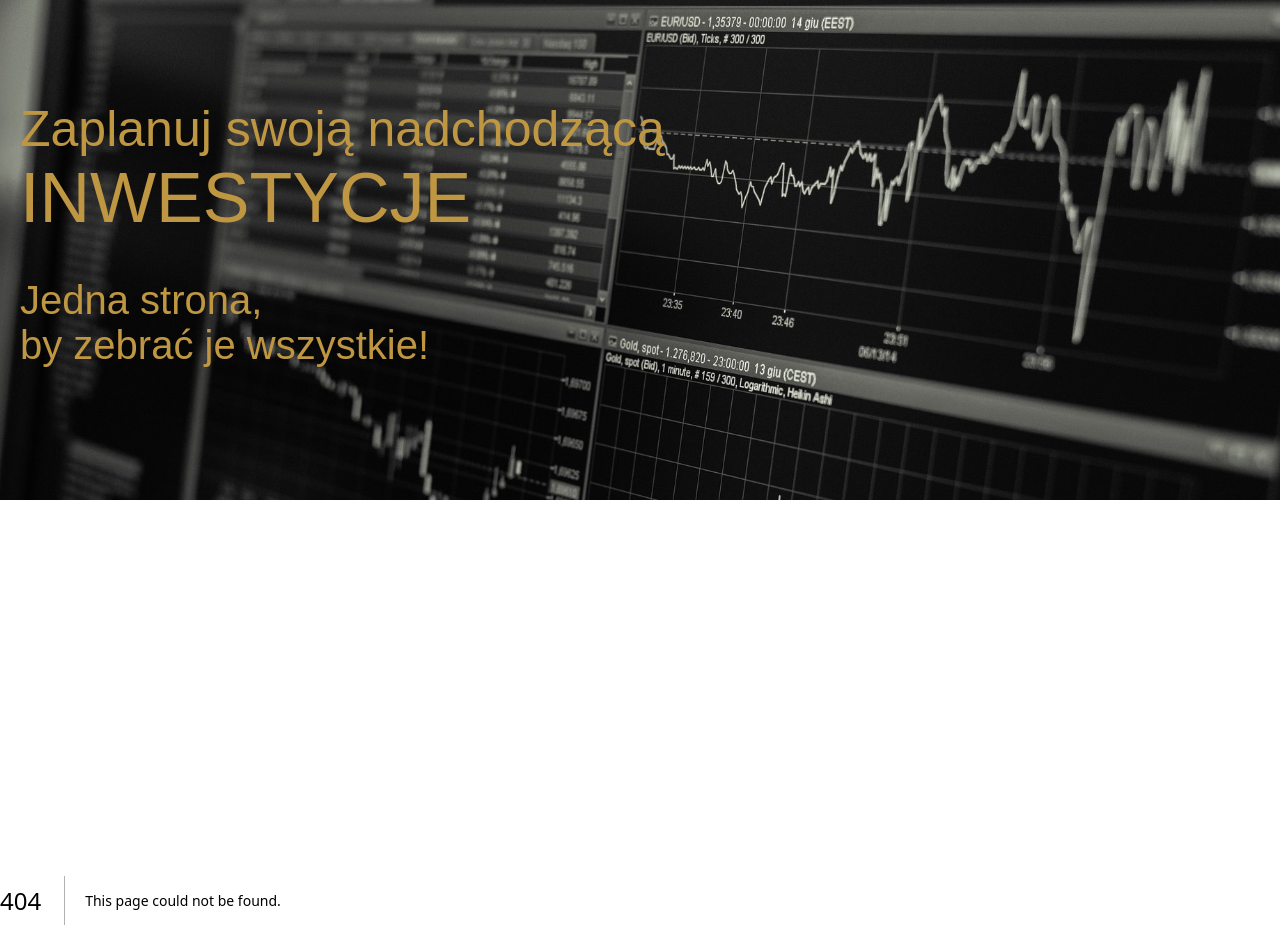
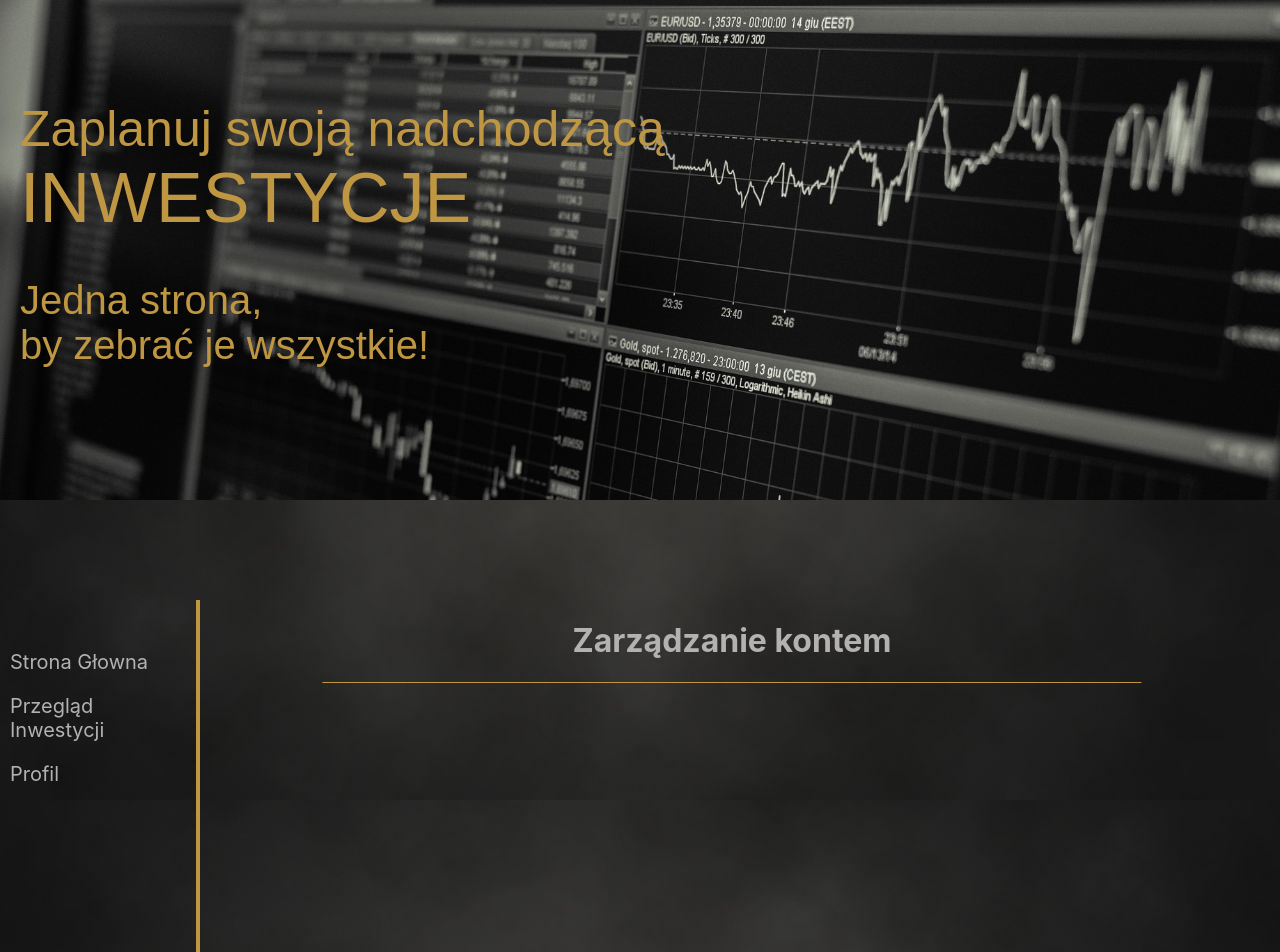
Before and after one commit to mkmak2/InvestmentApp, a Next.js app in the folder investment-app-front/: page /Profile in a window 1280 px wide. Before the commit this address had no page. Shown: the top 952 px of the page. Built offline with nearby package versions, Linux system fonts and the light colour scheme.

Commit message:
style: styled main page

```diff
--- a/investment-app-front/components/Naviation/index.js
+++ b/investment-app-front/components/Naviation/index.js
@@ -4,8 +4,8 @@ const Navigation = () => {
 	return (
 		<StyledNavbar>
 			<StyledLink href='/Home'>Strona Głowna</StyledLink>
-			<StyledLink href='/'>Przegląd Inwestycji</StyledLink>
-			<StyledLink href='/'>Profil</StyledLink>
+			<StyledLink href='/Investments'>Przegląd Inwestycji</StyledLink>
+			<StyledLink href='/Profile'>Profil</StyledLink>
 		</StyledNavbar>
 	);
 };
--- a/investment-app-front/components/Naviation/styles.js
+++ b/investment-app-front/components/Naviation/styles.js
@@ -20,4 +20,5 @@ export const StyledLink = styled(Link)`
     color: #B2B2B2;
     margin-bottom: 10px;
     transition: 0.3s;
+    padding-top: 10px;
 `;
--- a/investment-app-front/pages/Home/index.js
+++ b/investment-app-front/pages/Home/index.js
@@ -8,6 +8,7 @@ import {
 import SidePanel from '../../components/SidePanel';
 import Image from 'next/image';
 import Slider from '../../components/Slider';
+import { StyledHeader } from '../Investments/styles';
 
 const Home = () => {
 	return (
--- a/investment-app-front/pages/Home/styles.js
+++ b/investment-app-front/pages/Home/styles.js
@@ -6,7 +6,6 @@ export const MainContent = styled.div`
     left: 50%;
     transform: translate(-50%, 0);
     width: 80%;
-
     background-color: transparent;
     padding: 100px;
     display: flex;
--- /dev/null
+++ b/investment-app-front/pages/Investments/styles.js
@@ -0,0 +1,19 @@
+import styled from 'styled-components';
+
+export const MainContent = styled.div`
+    width: 80%;
+    position: relative;
+    margin-top: 100px;
+    margin-left: 20px;
+`;
+
+export const StyledHeader = styled.div`
+    width:80%;
+    position: absolute;
+    text-align: center;
+    left: 50%;
+    align-items: center;
+    border-bottom: 1px solid #BF9742;
+    transform: translate(-50%, 0);
+    color: #B2B2B2;
+`;
--- /dev/null
+++ b/investment-app-front/pages/Profile/index.js
@@ -0,0 +1,15 @@
+import { MainContent, StyledHeader } from '../Investments/styles';
+import SidePanel from '../../components/SidePanel/index';
+
+const Profile = () => {
+    return (
+        <>
+        <SidePanel />
+        <MainContent>
+            <StyledHeader><h1>Zarządzanie kontem</h1></StyledHeader>
+        </MainContent>
+        </>
+     );
+}
+
+export default Profile;
--- /dev/null
+++ b/investment-app-front/pages/Profile/styles.js
@@ -0,0 +1,3 @@
+import styled from 'styled-components';
+
+export const
```
Also changed, not shown: investment-app-front/pages/Investments/index.js (added, +19 -0 lines).
